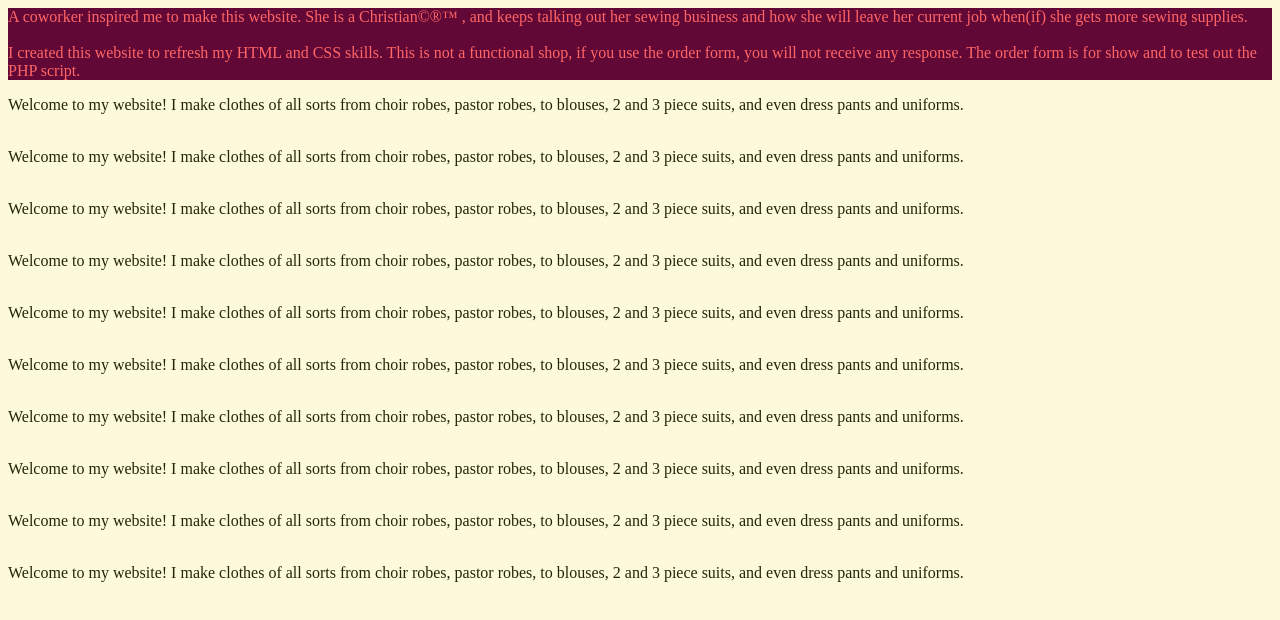
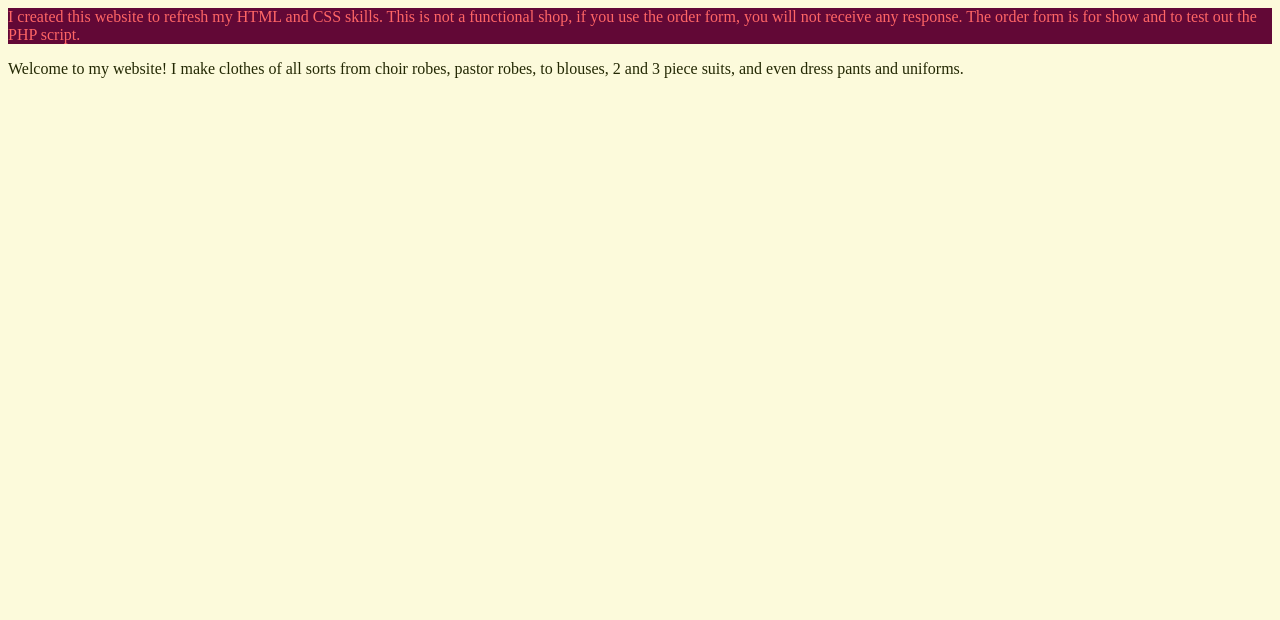
Before and after one commit to JudyCarmody/Websites, a plain HTML site: page AnointedHands/main.htm in a window 1280 px wide. Drawn offline with Linux system fonts and the light colour scheme.

Commit message:
Removed some text
Removed some text; it was to test the scroll bar.

```diff
--- a/AnointedHands/main.htm
+++ b/AnointedHands/main.htm
@@ -4,28 +4,8 @@
 		<link rel="stylesheet" href="css/color.css">
 	</head>
 	<body>
-		<p id="warning">A coworker inspired me to make this website. She is a Christian&#169;&#174;&#8482; , and keeps talking out her sewing business and how she will leave her current job when(if) she gets more sewing supplies.<br/><br/>
-		I created this website to refresh my HTML and CSS skills. This is not a functional shop, if you use the order form, you will not receive any response. The order form is for show and to test out the PHP script.</p>
+		<p id="warning">I created this website to refresh my HTML and CSS skills. This is not a functional shop, if you use the order form, you will not receive any response. The order form is for show and to test out the PHP script.</p>
 
 		<p>Welcome to my website! I make clothes of all sorts from choir robes, pastor robes, to blouses, 2 and 3 piece suits, and even dress pants and uniforms.<br/><br/></p>
-
-		<p>Welcome to my website! I make clothes of all sorts from choir robes, pastor robes, to blouses, 2 and 3 piece suits, and even dress pants and uniforms.<br/><br/></p>
-
-		<p>Welcome to my website! I make clothes of all sorts from choir robes, pastor robes, to blouses, 2 and 3 piece suits, and even dress pants and uniforms.<br/><br/></p>
-
-		<p>Welcome to my website! I make clothes of all sorts from choir robes, pastor robes, to blouses, 2 and 3 piece suits, and even dress pants and uniforms.<br/><br/></p>
-
-		<p>Welcome to my website! I make clothes of all sorts from choir robes, pastor robes, to blouses, 2 and 3 piece suits, and even dress pants and uniforms.<br/><br/></p>
-
-		<p>Welcome to my website! I make clothes of all sorts from choir robes, pastor robes, to blouses, 2 and 3 piece suits, and even dress pants and uniforms.<br/><br/></p>
-
-		<p>Welcome to my website! I make clothes of all sorts from choir robes, pastor robes, to blouses, 2 and 3 piece suits, and even dress pants and uniforms.<br/><br/></p>
-
-		<p>Welcome to my website! I make clothes of all sorts from choir robes, pastor robes, to blouses, 2 and 3 piece suits, and even dress pants and uniforms.<br/><br/></p>
-
-		<p>Welcome to my website! I make clothes of all sorts from choir robes, pastor robes, to blouses, 2 and 3 piece suits, and even dress pants and uniforms.<br/><br/></p>
-
-		<p>Welcome to my website! I make clothes of all sorts from choir robes, pastor robes, to blouses, 2 and 3 piece suits, and even dress pants and uniforms.<br/><br/></p>
-
 	</body>
 </html>
```
